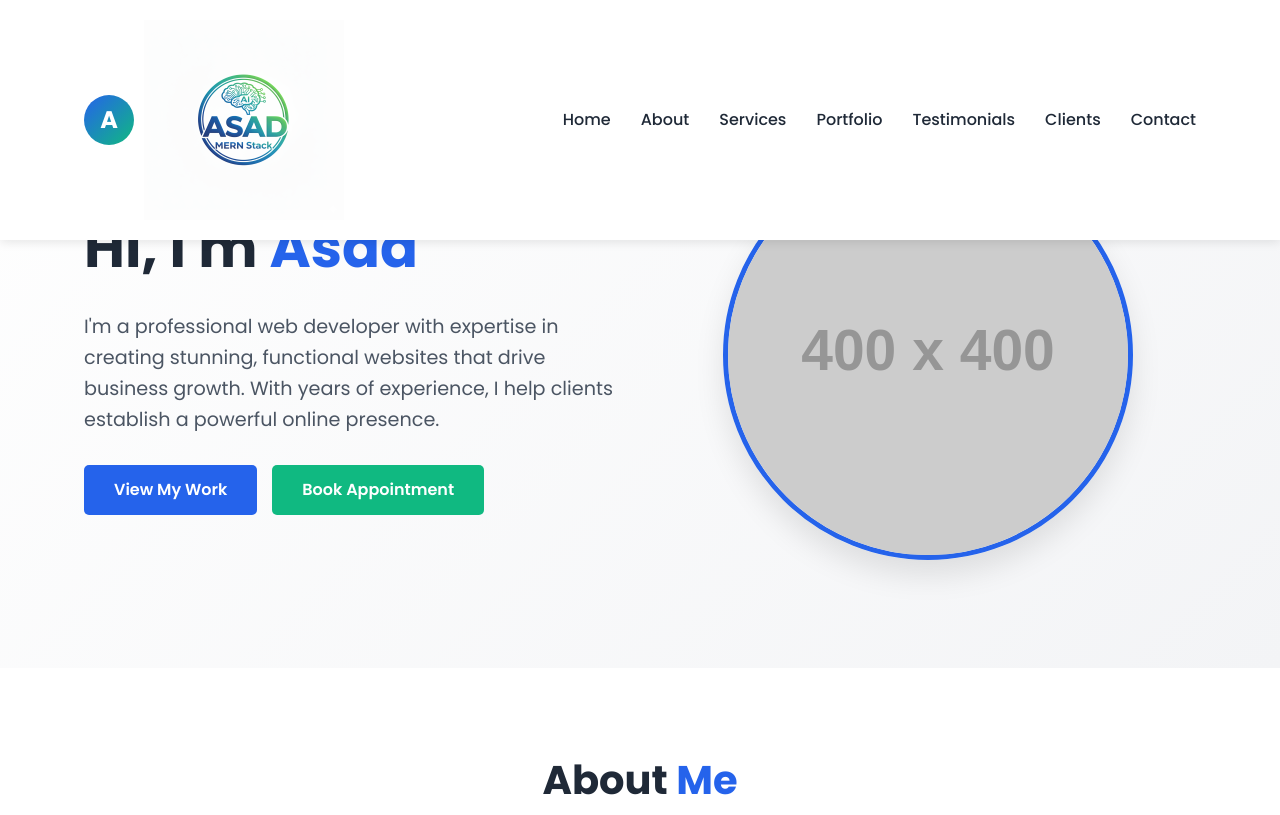
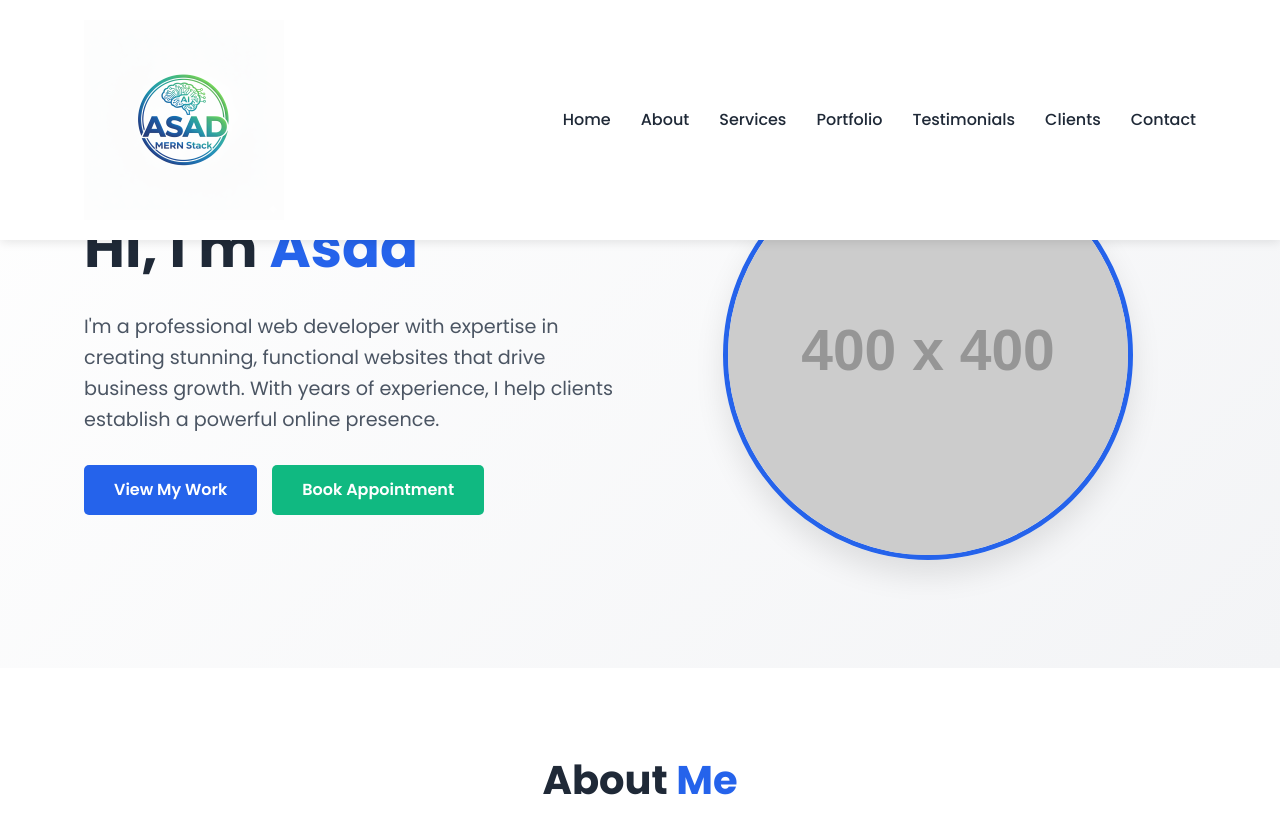
Before and after one commit to Asfitsolution/Asad-Rizvi-freelancer, a plain HTML site: page index.html in a window 1280 px wide. Shown: the top 815 px of the page. Drawn offline with Linux system fonts and the light colour scheme; placeholder pictures from the web are drawn by us.

Commit message:
Update index.html

```diff
--- a/index.html
+++ b/index.html
@@ -691,7 +691,6 @@
         <div class="container">
             <nav class="navbar">
                 <a href="#" class="logo">
-                    <div class="monogram">A</div>
 <img src="Asad-Logo.png" alt="ASAD's logo">
 
                 </a>
```
